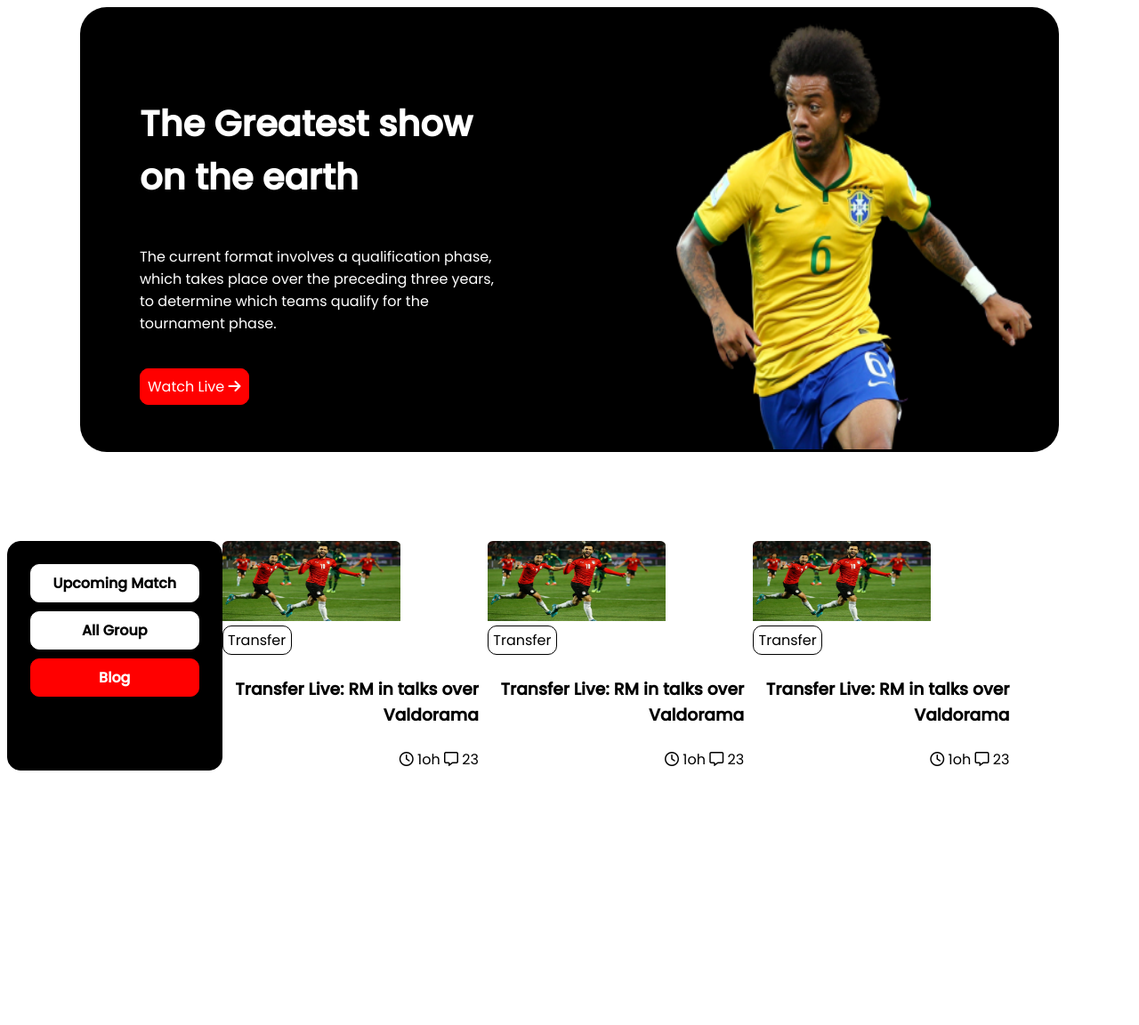
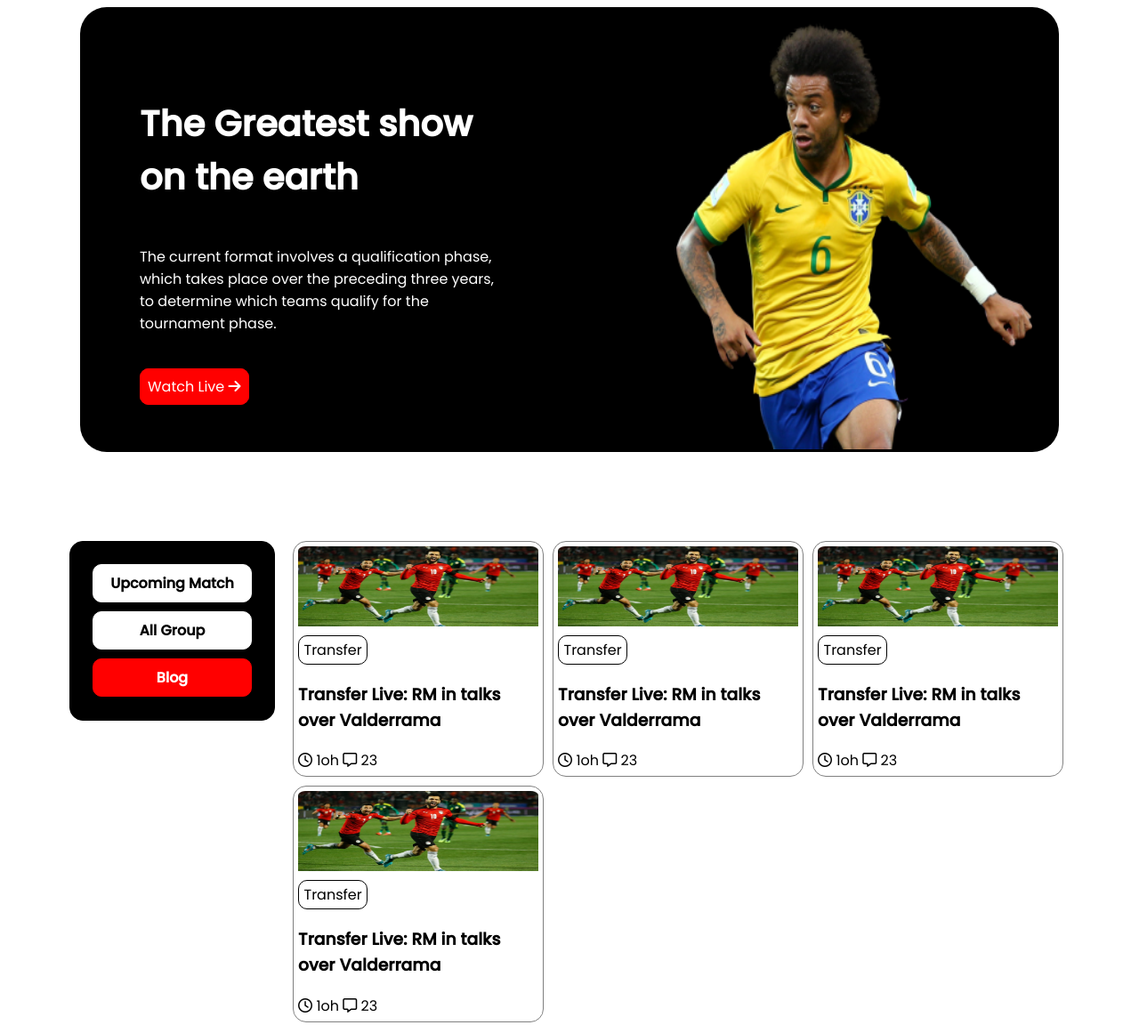
Before and after one commit to Shaounsn/World-cup-2nd-asgn, a plain HTML site: page index.html in a window 1280 px wide. Shown: the whole page at 89% size. Before the commit the page ends 874 px from the top, so only its background shows below. Drawn offline with Linux system fonts and the light colour scheme.

Commit message:
navigation

```diff
--- a/index.html
+++ b/index.html
@@ -45,7 +45,7 @@
     <!-- onlytransfer -->
     <nav>
         <section class="match-transfer">
-            <div class="prob">
+            <div class="match-transfer-div">
                 <div class="match">
 
                     <span class="u-match"><a class="um" href="_Blank"> Upcoming Match</a></span>
@@ -57,7 +57,7 @@
                     <div class="image">
                         <img src="assets/Blog Image.png" alt="">
                         <span class="tr-btn"><a class="transfer" href="_Blank"> Transfer</a></span>
-                        <h3 class="course-tilte"> Transfer Live: RM in talks over Valdorama</h3>
+                        <h3 class="course-tilte"> Transfer Live: RM in talks over Valderrama</h3>
                         <div class="rating">
                             <span class="clock">
                                 <i class="fa-regular fa-clock"></i>
@@ -72,7 +72,7 @@
                     <div class="image">
                         <img src="assets/Blog Image.png" alt="">
                         <span class="tr-btn"><a class="transfer" href="_Blank"> Transfer</a></span>
-                        <h3 class="course-tilte"> Transfer Live: RM in talks over Valdorama</h3>
+                        <h3 class="course-tilte"> Transfer Live: RM in talks over Valderrama</h3>
                         <div class="rating">
                             <span class="clock">
                                 <i class="fa-regular fa-clock"></i>
@@ -87,7 +87,22 @@
                     <div class="image">
                         <img src="assets/Blog Image.png" alt="">
                         <span class="tr-btn"><a class="transfer" href="_Blank"> Transfer</a></span>
-                        <h3 class="course-tilte"> Transfer Live: RM in talks over Valdorama</h3>
+                        <h3 class="course-tilte"> Transfer Live: RM in talks over Valderrama</h3>
+                        <div class="rating">
+                            <span class="clock">
+                                <i class="fa-regular fa-clock"></i>
+                                <span> 1oh </span>
+                            </span>
+                            <span class="msg"><i class="fa-regular fa-message"></i>
+                                <span>23</span>
+                            </span>
+
+                        </div>
+                    </div>
+                    <div class="image">
+                        <img src="assets/Blog Image.png" alt="">
+                        <span class="tr-btn"><a class="transfer" href="_Blank"> Transfer</a></span>
+                        <h3 class="course-tilte"> Transfer Live: RM in talks over Valderrama</h3>
                         <div class="rating">
                             <span class="clock">
                                 <i class="fa-regular fa-clock"></i>
--- a/styles/style-main.css
+++ b/styles/style-main.css
@@ -69,6 +69,14 @@ h1 {
     padding-right: 30px;
 }
 
+/* matchtransfer-navigation */
+
+
+.match-transfer-div {
+    display: flex;
+    text-align: center;
+    margin-left: 70px;
+}
 
 .match {
     display: flex;
@@ -79,7 +87,10 @@ h1 {
     background-color: black;
     padding: 25px;
     width: 15%;
+    height: 150px;
     font-weight: bold;
+    position: sticky;
+
 }
 
 .u-match {
@@ -120,6 +131,7 @@ h1 {
     background-color: white;
     text-align: center;
     width: 70px;
+    margin-top: 10px;
 }
 
 .transfer {
@@ -130,11 +142,14 @@ h1 {
 .image {
     display: flex;
     flex-direction: column;
-    row-gap: 5px;
+    border: 1px solid gray;
+    border-radius: 15px;
+    padding: 5px;
+
 }
 
 .image img {
-    width: 200px;
+    width: 270px;
     height: 90px;
 }
 
@@ -142,12 +157,9 @@ h1 {
     display: grid;
     grid-template-columns: repeat(3, 1fr);
     grid-column-gap: 10px;
-    text-align: right;
+    grid-row-gap: 10px;
+    text-align: left;
     width: 70%;
+    padding-left: 20px;
 
 }
-
-.prob {
-    display: flex;
-    text-align: center;
-}
```
